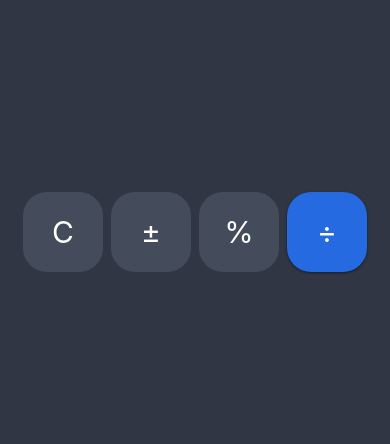
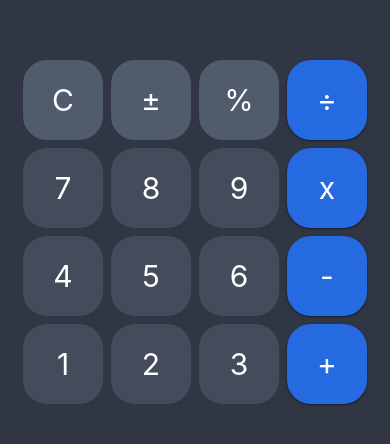
Before and after one commit to HenriquePacheco-123/calculator-college, a React Native app: screen / in a window 390 px wide. Shown: the part 190-634 px from the top of the page. Built offline with nearby package versions, Linux system fonts and the light colour scheme.

Commit message:
add buttons in calculator

```diff
--- a/App.tsx
+++ b/App.tsx
@@ -6,10 +6,28 @@ export default function App() {
   return (
     <View className="flex-1 justify-center items-center bg-[#303644]">
       <View className="flex-row gap-2">
-        <Button body="C" type="grayButton" />
-        <Button body="±" type="grayButton" />
-        <Button body="%" type="grayButton" />
+        <Button body="C" />
+        <Button body="±" />
+        <Button body="%" />
         <Button body="÷" type="blueButton" />
+      </View>
+      <View className="flex-row gap-2 mt-2">
+        <Button body="7" type="grayButton" />
+        <Button body="8" type="grayButton" />
+        <Button body="9" type="grayButton" />
+        <Button body="x" type="blueButton" />
+      </View>
+      <View className="flex-row gap-2 mt-2">
+        <Button body="4" type="grayButton" />
+        <Button body="5" type="grayButton" />
+        <Button body="6" type="grayButton" />
+        <Button body="-" type="blueButton" />
+      </View>
+      <View className="flex-row gap-2 mt-2">
+        <Button body="1" type="grayButton" />
+        <Button body="2" type="grayButton" />
+        <Button body="3" type="grayButton" />
+        <Button body="+" type="blueButton" />
       </View>
     </View>
   );
```
